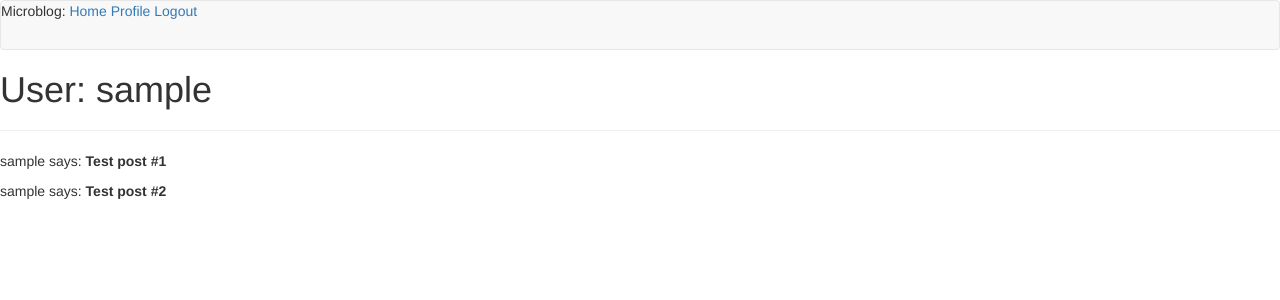
After one commit to SchlachterSchmidt/inetappdev, a Flask app: a page that uses app/app/templates/base.html in a window 1280 px wide. The commit adds this page. Shown: the top 300 px of the page. Run offline with Flask 2, Linux system fonts and the light colour scheme; the visitor is signed in with stand-in values (Sample User, id 1); data comes from the database, SQL or seed files in the repository; parts of the project's set-up code (start-up, migrations or seed data) failed here and were passed over; some libraries are stand-ins or nearby versions.

Commit message:
added user profile

```diff
--- a/app/app/__init__.py
+++ b/app/app/__init__.py
@@ -17,10 +17,12 @@ def create_app(config_mode='development'):
     from app.views.session import session_blueprint
     from app.views.home import home_blueprint
     from app.views.register import blueprint_register
+    from app.views.profile import profile_blueprint
 
     app.register_blueprint(session_blueprint)
     app.register_blueprint(home_blueprint)
     app.register_blueprint(blueprint_register)
+    app.register_blueprint(profile_blueprint)
 
     # register app with SQLAlchemy
     from .models import db
--- a/app/app/templates/base.html
+++ b/app/app/templates/base.html
@@ -12,6 +12,7 @@
                {% if current_user.is_anonymous %}
                <a href="{{ url_for('session.login') }}">Login</a>
                {% else %}
+               <a href="{{ url_for('profile.profile', username=current_user.username) }}">Profile</a>
                <a href="{{ url_for('session.logout') }}">Logout</a>
                {% endif %}
            </div>
--- /dev/null
+++ b/app/app/templates/profile.html
@@ -0,0 +1,11 @@
+{% extends "base.html" %}
+
+{% block content %}
+    <h1>User: {{ user.username }}</h1>
+    <hr>
+    {% for post in posts %}
+    <p>
+    {{ post.author.username }} says: <b>{{ post.body }}</b>
+    </p>
+    {% endfor %}
+{% endblock %}
--- /dev/null
+++ b/app/app/views/profile.py
@@ -0,0 +1,16 @@
+from flask import render_template, Blueprint
+from flask_login import current_user, login_required
+
+from ..models.user import User
+
+profile_blueprint = Blueprint('profile', __name__)
+
+@profile_blueprint.route('/profile/<username>')
+@login_required
+def profile(username):
+    user = User.query.filter_by(username=username).first_or_404()
+    posts = [
+        {'author': user, 'body': 'Test post #1'},
+        {'author': user, 'body': 'Test post #2'}
+    ]
+    return render_template('profile.html', user=user, posts=posts)
```
